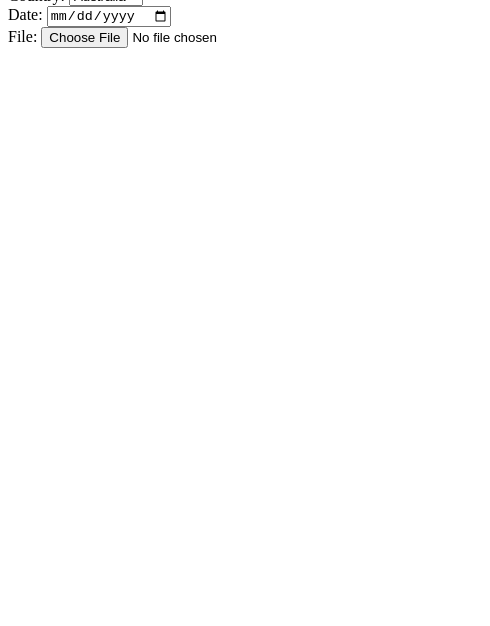
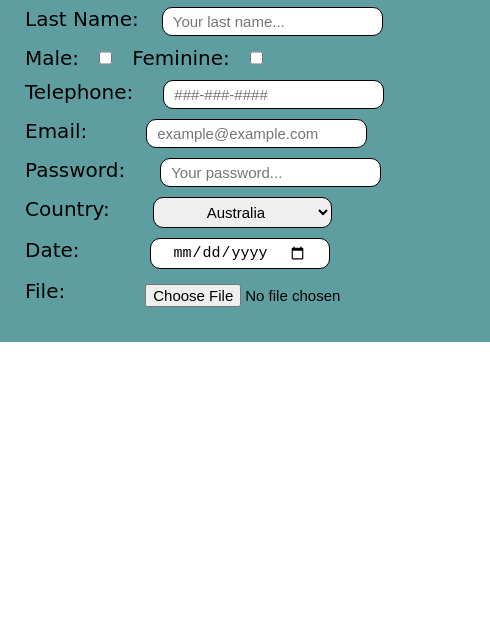
Before and after one commit to MaikJim/Project-4, a website: page index.html in a window 390 px wide. Shown: the part 218-844 px from the top of the page, 490 px wide, since content can reach past the window. Drawn offline with Linux system fonts and the light colour scheme.

Commit message:
feat: :art: Add all styles and breakpoints of screen width

```diff
--- a/index.html
+++ b/index.html
@@ -4,6 +4,7 @@
     <meta charset="UTF-8">
     <meta http-equiv="X-UA-Compatible" content="IE=edge">
     <meta name="viewport" content="width=device-width, initial-scale=1.0">
+    <link rel="stylesheet" href="./style.css">
     <title>Project 4</title>
 </head>
 <body>
@@ -12,6 +13,7 @@
         <div class="form-container">
             <h1>Informative From</h1>
             <form action="">
+                <section class="section1">
                     <div class="row">
                         <label for="fname">First Name:</label>
                         <input type="text" id="fname" placeholder="Your name...">
@@ -20,9 +22,9 @@
                         <label for="lname">Last Name:</label>
                         <input type="text" id="lname" placeholder="Your last name...">
                     </div>
-                <div class="row">
+                    <div class="row center">
                         <label for="male">Male:</label>
-                    <input type="checkbox" name="male" id="male">
+                        <input type="checkbox" name="male" id="male" class="check">
                         <label for="feminine">Feminine:</label>
                         <input type="checkbox" name="feminine" id="feminine">
                     </div>
@@ -34,11 +36,13 @@
                         <label for="email">Email:</label>
                         <input type="email" id="email" placeholder="example@example.com">
                     </div>
+                </section>
+                <section class="section2">
                     <div class="row">
                         <label for="password">Password:</label>
                         <input type="password" id="password" placeholder="Your password...">
                     </div>
-                <div>
+                    <div class="row">
                         <label for="country">Country:</label>
                         <select id="country" name="country">
                             <option value="australia">Australia</option>
@@ -54,6 +58,7 @@
                         <label for="file">File:</label>
                         <input type="file" id="file">
                     </div>
+                </section>
             </form>
         </div>
     </main>
--- a/style.css
+++ b/style.css
@@ -1,25 +1,103 @@
+/*General style and typography*/
 *{
     margin: 0;
     padding: 0;
 }
 html{
+    /* 1rem == 10px*/
     font-size: 62.5%;
     font-family: cursive;
 }
 body{
     font-size: 1.6rem;
 }
+h1 {
+    text-decoration: underline;
+    font-size: 4rem;
+    text-align: start;
+}
+/*layout*/
+input, select {
+    padding: .5rem 1rem;
+    margin: 0 2rem;
+    border: 1px solid black;
+    border-radius: 1rem;
+    font-size: 1.5rem;
+}
+input#file {
+    border: none;
+}
+input#lname {
+    position: relative;
+    left: 3px;
+}
+input#Tnumber {
+    position: relative;
+    left: 10px;
+}
+input#password {
+    position: relative;
+    left: 15px;
+}
+input#email {
+    position: relative;
+    left: 39px;
+}
+select#country {
+    position: relative;
+    left: 23px;
+    padding: 0.5rem 4.9rem;
+}
+input#date {
+    position: relative;
+    left: 50px;
+    padding: 0.5rem 2.2rem;
+}
+input#file {
+    border: none;
+    margin: 0px;
+    position: relative;
+    left: 70px;
+}
 .form-container {
     display: grid;
     grid-auto-columns: 100%;
-    margin: 50% 0;
+    margin: 11rem 0;
+    padding: 2rem;
     text-align: center;
-    font-size: 1.3rem;
+    font-size: 2rem;
+    background: cadetblue;
+    width: 450px;
 }
 .row {
-    margin: 10px 0px;
+    display: flex;
+    margin: 1rem 0.5rem;
+    text-align: start;
+    width: 100%;
 }
-input {
-    padding: 8px;
-    font-size: 15px;
+.center{
+    text-align: center;
 }
+/*Media Query*/
+@media (min-width: 500px)
+{
+    .form-container {
+        margin: 11rem auto;
+        width: 100%;
+        place-items: center;
+    }
+}
+@media (min-width: 1000px)
+{
+    form {
+        display: flex;
+        gap: 2rem;
+    }
+    section {
+        width: 100%;
+        display: grid;
+        align-items: center;
+        justify-items: stretch;
+        justify-content: space-between;
+    }
+}
```
Lines whose indentation alone changed are shown as unchanged.
